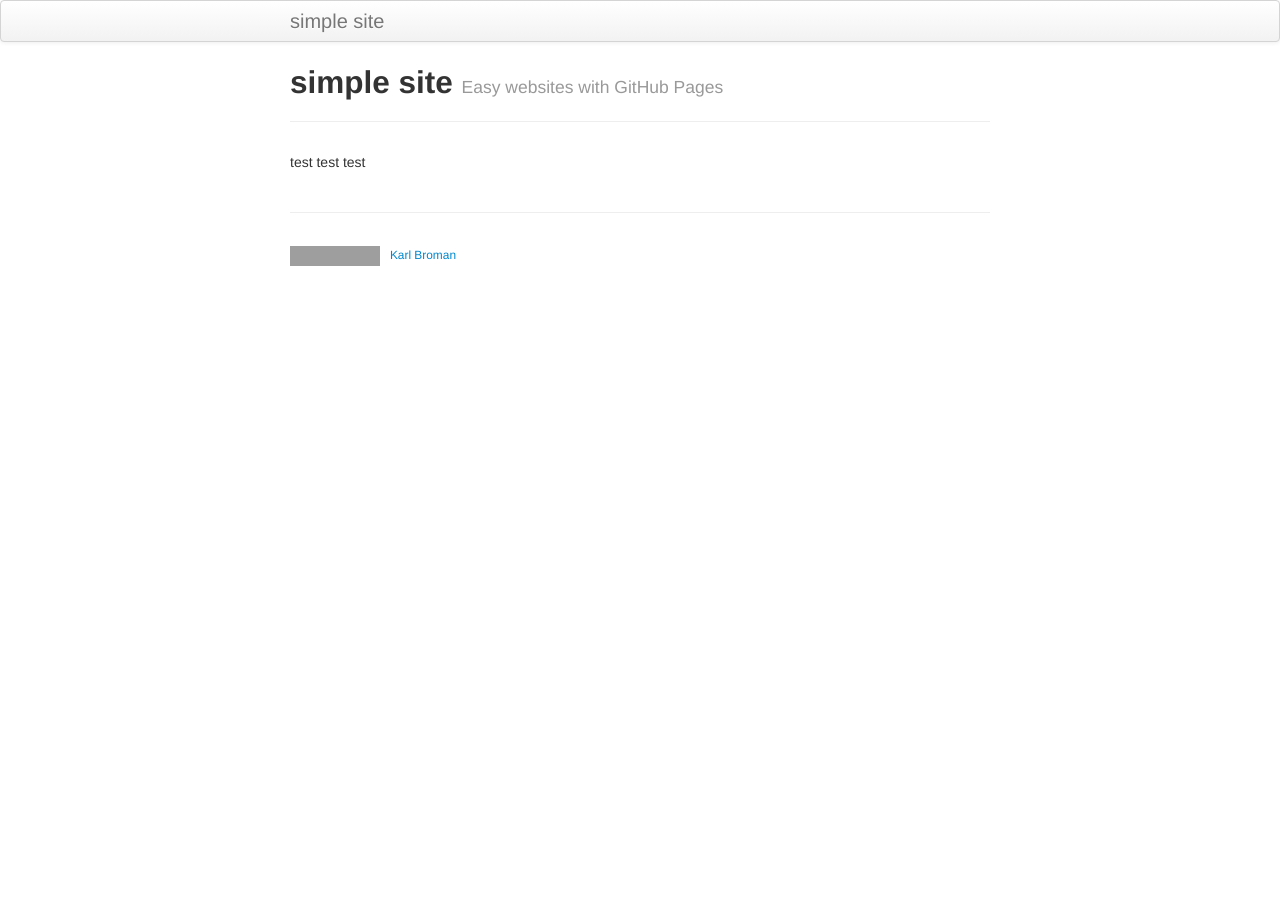
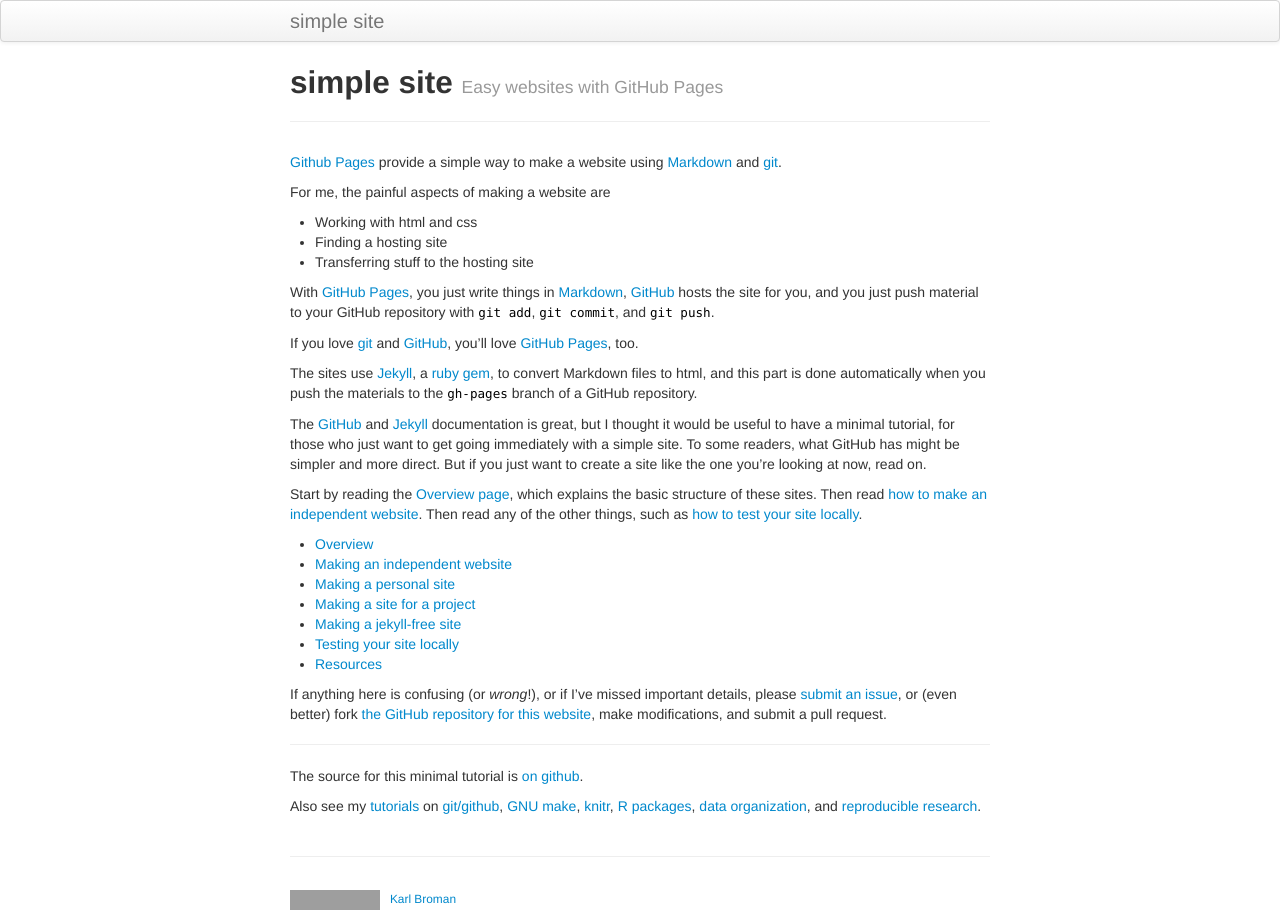
Before and after one commit to agusTx5/AgusTx5.github.io, a Jekyll site: the page built from index.md, in a window 1280 px wide. Built offline with Jekyll 4.4.1, drawn with Linux system fonts in a browser that asks for light colours; grey boxes are pictures that could not be loaded.

Commit message:
Update index.md

```diff
--- a/index.md
+++ b/index.md
@@ -5,4 +5,68 @@ tagline: Easy websites with GitHub Pages
 description: Minimal tutorial on making a simple website with GitHub Pages
 ---
 
-test test test
+[Github Pages](https://pages.github.com) provide a simple way to make a
+website using
+[Markdown](https://daringfireball.net/projects/markdown/) and
+[git](https://git-scm.com).
+
+For me, the painful aspects of making a website are
+
+- Working with html and css
+- Finding a hosting site
+- Transferring stuff to the hosting site
+
+With [GitHub Pages](https://pages.github.com), you just write things in
+[Markdown](https://daringfireball.net/projects/markdown/),
+[GitHub](https://github.com) hosts the site for you, and you just push
+material to your GitHub repository with `git add`, `git commit`, and
+`git push`.
+
+If you love [git](https://git-scm.com/) and
+[GitHub](https://github.com), you'll love
+[GitHub Pages](https://pages.github.com), too.
+
+The sites use [Jekyll](https://jekyllrb.com/), a
+[ruby](https://www.ruby-lang.org/en/) [gem](https://rubygems.org/), to
+convert Markdown files to html, and this part is done
+automatically when you push the materials to the `gh-pages` branch
+of a GitHub repository.
+
+The [GitHub](https://pages.github.com) and
+[Jekyll](https://jekyllrb.com) documentation is great, but I thought it
+would be useful to have a minimal tutorial, for those who just want to
+get going immediately with a simple site. To some readers, what GitHub
+has might be simpler and more direct.  But if you just want to create
+a site like the one you're looking at now, read on.
+
+Start by reading the [Overview page](pages/overview.html), which
+explains the basic structure of these sites. Then read
+[how to make an independent website](pages/independent_site.html). Then
+read any of the other things, such as
+[how to test your site locally](pages/local_test.html).
+
+- [Overview](pages/overview.html)
+- [Making an independent website](pages/independent_site.html)
+- [Making a personal site](pages/user_site.html)
+- [Making a site for a project](pages/project_site.html)
+- [Making a jekyll-free site](pages/nojekyll.html)
+- [Testing your site locally](pages/local_test.html)
+- [Resources](pages/resources.html)
+
+If anything here is confusing (or _wrong_!), or if I've missed
+important details, please
+[submit an issue](https://github.com/kbroman/simple_site/issues), or (even
+better) fork [the GitHub repository for this website](https://github.com/kbroman/simple_site),
+make modifications, and submit a pull request.
+
+---
+
+The source for this minimal tutorial is [on github](https://github.com/kbroman/simple_site).
+
+Also see my [tutorials](https://kbroman.org/tutorials) on
+[git/github](https://kbroman.org/github_tutorial),
+[GNU make](https://kbroman.org/minimal_make),
+[knitr](https://kbroman.org/knitr_knutshell),
+[R packages](https://kbroman.org/pkg_primer),
+[data organization](https://kbroman.org/dataorg),
+and [reproducible research](https://kbroman.org/steps2rr).
```
